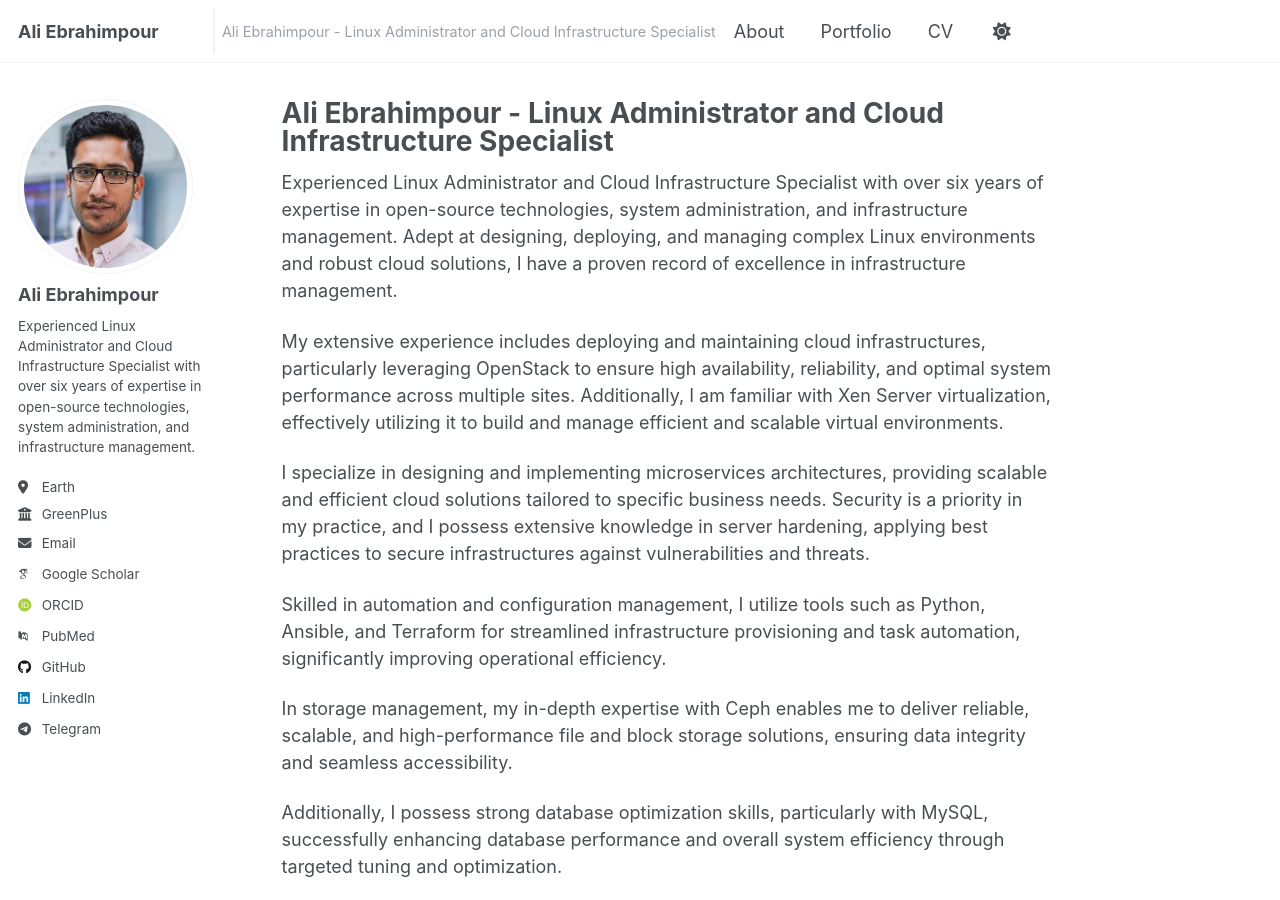
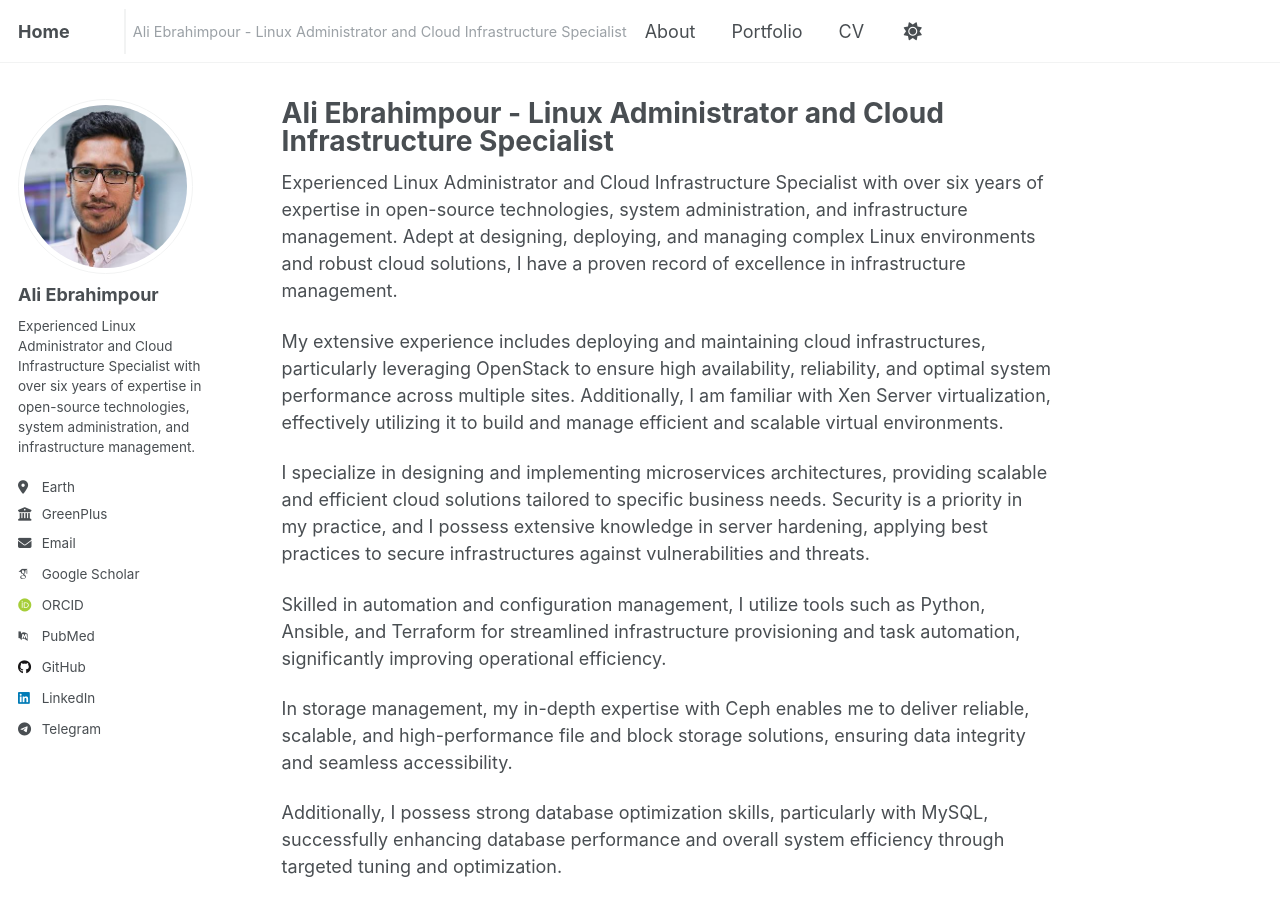
Before and after one commit to AliEbrahimpour/aliebrahimpour.github.io, a Jekyll site: the page built from _pages/about.md, in a window 1280 px wide and 900 px high. Built offline with Jekyll 4.4.1, drawn with Linux system fonts in a browser that asks for light colours; some web fonts are replaced.

Commit message:
update site title and remove OpenStack overview page

```diff
--- a/_config.yml
+++ b/_config.yml
@@ -9,7 +9,7 @@
 # Basic Site Settings
 locale                   : "en-US"
 site_theme               : "default"
-title                    : "Ali Ebrahimpour"
+title                    : "Home"
 title_separator          : "-"
 name                     : &name "Ali Ebrahimpour"
 description              : &description "personal description"
```
Also changed, not shown: _posts/openstack.html (renamed from openstack.html).
